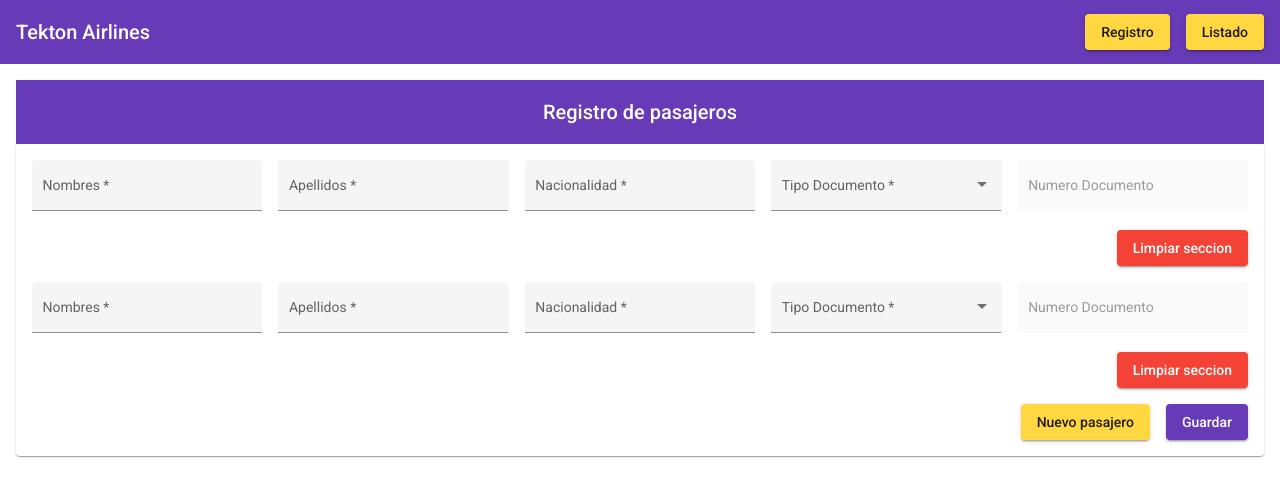
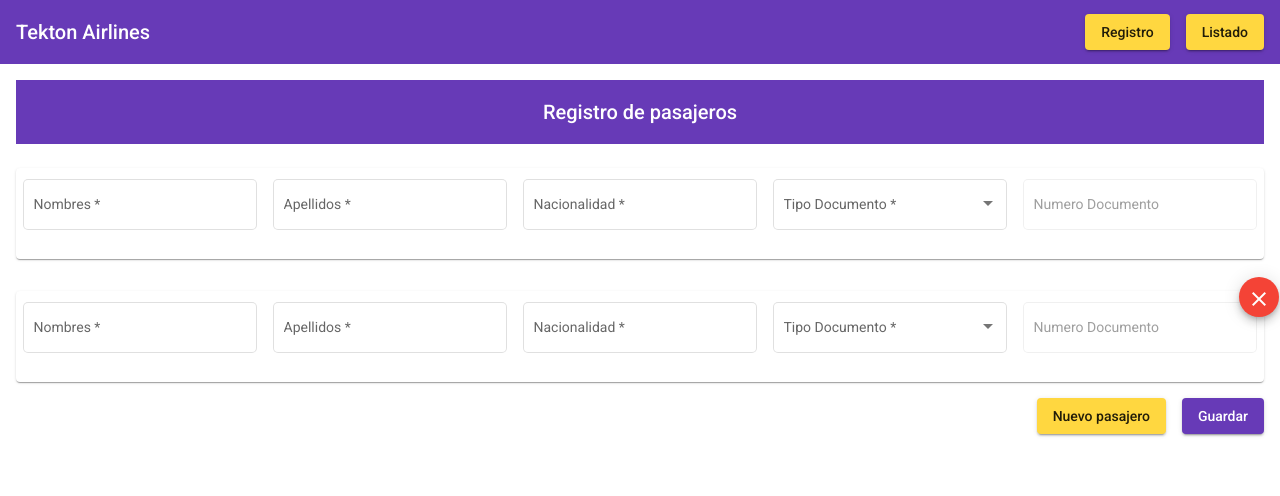
Before and after one commit to Alejo1595/Tekton-Airlines, an Angular app: page /passenger/form in a window 1280 px wide. Both pictures are taken after a click on the button "Nuevo pasajero". Shown: the top 496 px of the page. Built offline with nearby package versions, Linux system fonts and the light colour scheme.

Commit message:
Adding button to delete registry group

```diff
--- a/src/app/passenger-registration/registration-form/registration-form.component.html
+++ b/src/app/passenger-registration/registration-form/registration-form.component.html
@@ -1,6 +1,6 @@
-<app-container title="Registro de pasajeros">
+<app-container titleHeader="Registro de pasajeros">
   <form (submit)="submit()" [formGroup]="formulario" autocomplete="off">
-    <section
+    <mat-card
       formArrayName="secciones"
       *ngFor="let seccion of secciones.controls; let i = index"
       fxLayout="column"
@@ -9,7 +9,7 @@
       <div [formGroupName]="i" fxLayout="column">
         <div fxLayoutAlign="space-between center" fxLayoutGap="1rem">
           <!-- Nombres -->
-          <mat-form-field appearance="fill" fxFlex="1 1 calc(20% - 1rem)">
+          <mat-form-field appearance="outline" fxFlex="1 1 calc(20% - 1rem)">
             <mat-label>Nombres</mat-label>
             <input
               matInput
@@ -25,7 +25,7 @@
           </mat-form-field>
 
           <!-- Apellidos -->
-          <mat-form-field appearance="fill" fxFlex="1 1 calc(20% - 1rem)">
+          <mat-form-field appearance="outline" fxFlex="1 1 calc(20% - 1rem)">
             <mat-label>Apellidos</mat-label>
             <input
               matInput
@@ -43,7 +43,7 @@
           </mat-form-field>
 
           <!-- Nacionalidad -->
-          <mat-form-field appearance="fill" fxFlex="1 1 calc(20% - 1rem)">
+          <mat-form-field appearance="outline" fxFlex="1 1 calc(20% - 1rem)">
             <mat-label>Nacionalidad</mat-label>
             <input
               matInput
@@ -61,7 +61,7 @@
           </mat-form-field>
 
           <!-- Tipo Documento -->
-          <mat-form-field appearance="fill" fxFlex="1 1 calc(20% - 1rem)">
+          <mat-form-field appearance="outline" fxFlex="1 1 calc(20% - 1rem)">
             <mat-label>Tipo Documento</mat-label>
             <mat-select
               formControlName="tipoDocumento"
@@ -84,14 +84,14 @@
           </mat-form-field>
 
           <!-- Numero Documento -->
-          <mat-form-field appearance="fill" fxFlex="1 1 calc(20% - 1rem)">
+          <mat-form-field appearance="outline" fxFlex="1 1 calc(20% - 1rem)">
             <mat-label>Numero Documento</mat-label>
             <input
               matInput
               placeholder="NumeroDocumento"
               formControlName="numeroDocumento"
               onlyNumbersAlphabet
-              [isOnlyNumber]=validacionesDocumento[i].isOnlyNumbers
+              [isOnlyNumber]="validacionesDocumento[i].isOnlyNumbers"
               [maxlength]="validacionesDocumento[i].maxLength"
             />
             <mat-error
@@ -105,18 +105,20 @@
             </mat-error>
           </mat-form-field>
         </div>
-        <div fxLayoutAlign="end center">
-          <button
-            mat-raised-button
-            type="button"
-            color="warn"
-            (click)="limpiarSeccion(i)"
-          >
-            Limpiar seccion
-          </button>
-        </div>
       </div>
-    </section>
+
+      <button
+        mat-mini-fab
+        color="warn"
+        aria-label="Delete section"
+        matTooltip="Delete section"
+        class="btn-delete"
+        *ngIf="i !== 0"
+        (click)="eliminarSeccion(i)"
+      >
+        <mat-icon>close</mat-icon>
+      </button>
+    </mat-card>
 
     <div fxLayoutAlign="end center" fxLayoutGap="1rem">
       <button
--- a/src/app/passenger-registration/registration-form/registration-form.component.scss
+++ b/src/app/passenger-registration/registration-form/registration-form.component.scss
@@ -1,6 +1,15 @@
 .spacing-section {
+  margin-bottom: 1rem;
+  position: relative;
+  padding: 0.5em;
+
   &:not(:first-of-type) {
-    margin-top: 1rem;
+    margin-top: 2rem;
   }
-  margin-bottom: 1rem;
 }
+
+.btn-delete {
+  position: absolute;
+  top: -15%;
+  left: 98%;
+}
--- a/src/app/passenger-registration/registration-form/registration-form.component.ts
+++ b/src/app/passenger-registration/registration-form/registration-form.component.ts
@@ -48,16 +48,11 @@ export class RegistrationFormComponent implements OnInit {
   }
 
   public submit = () => {
+    if (this.formulario.invalid) {
+      return console.log(this.formulario);
+    }
     console.log(this.formulario.controls);
   }
-
-  public limpiarSeccion = (index: number) => {
-    const seccion = this.secciones.controls[index];
-    seccion.reset();
-    seccion.markAsTouched();
-    seccion.updateValueAndValidity();
-    seccion.get('numeroDocumento')?.disable();
-  };
 
   public agregarSeccion = (): void => {
     const seccion = this.formBuilder.group({
@@ -70,7 +65,10 @@ export class RegistrationFormComponent implements OnInit {
 
     this.secciones.push(seccion);
     this.validacionesDocumento.push(this.crearCuerpoValidacionDocumento());
+  }
 
+  public eliminarSeccion = (index: number): void => {
+    this.secciones.removeAt(index);
   }
 
   public validarTipoDocumento = (tipoDocumento: 'dni' | 'ce' | 'pasaporte', index: number) => {
@@ -80,6 +78,7 @@ export class RegistrationFormComponent implements OnInit {
       return
     }
 
+    seccion.get('numeroDocumento')?.reset();
     seccion.get('numeroDocumento')?.enable();
 
 
--- a/src/app/shared/components/container/container.component.html
+++ b/src/app/shared/components/container/container.component.html
@@ -1,11 +1,9 @@
 <mat-toolbar color="primary">
   <mat-toolbar-row fxLayout="row" fxLayoutAlign="center center">
-    <span>{{ title }}</span>
+    <span>{{ titleHeader }}</span>
   </mat-toolbar-row>
 </mat-toolbar>
 
 <section class="card-container">
-  <mat-card>
-    <ng-content></ng-content>
-  </mat-card>
+  <ng-content></ng-content>
 </section>
--- a/src/app/shared/components/container/container.component.scss
+++ b/src/app/shared/components/container/container.component.scss
@@ -0,0 +1,3 @@
+.card-container {
+  padding: 1.5rem 0 0;
+}
--- a/src/app/shared/components/container/container.component.ts
+++ b/src/app/shared/components/container/container.component.ts
@@ -8,7 +8,7 @@ import { Component, Input, OnInit } from '@angular/core';
 export class ContainerComponent implements OnInit {
 
   @Input()
-  public title: string = '';
+  public titleHeader: string = '';
 
   constructor() { }
 
```
Also changed, not shown: src/app/passenger-registration/passenger-registration.module.ts (+7 -0 lines).
